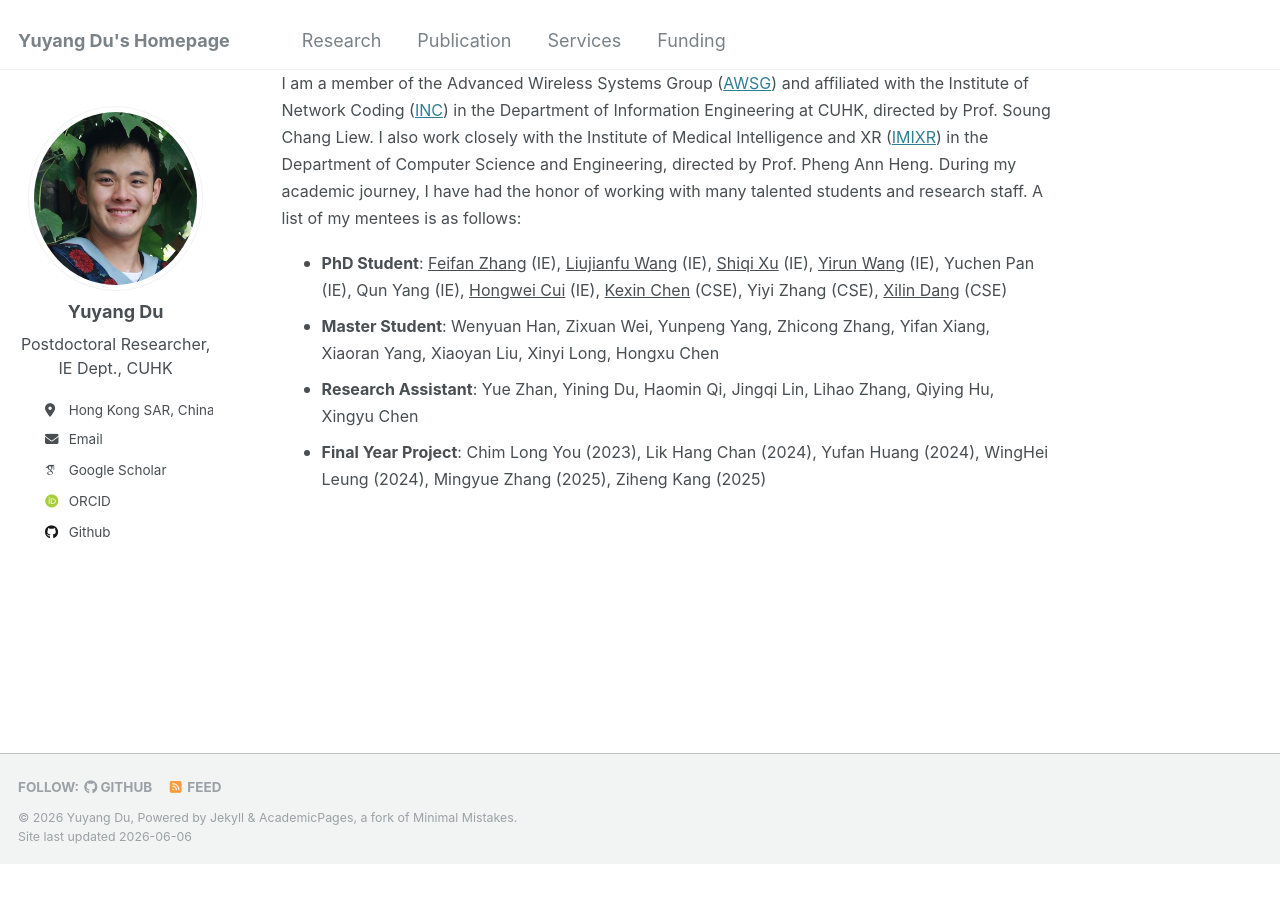
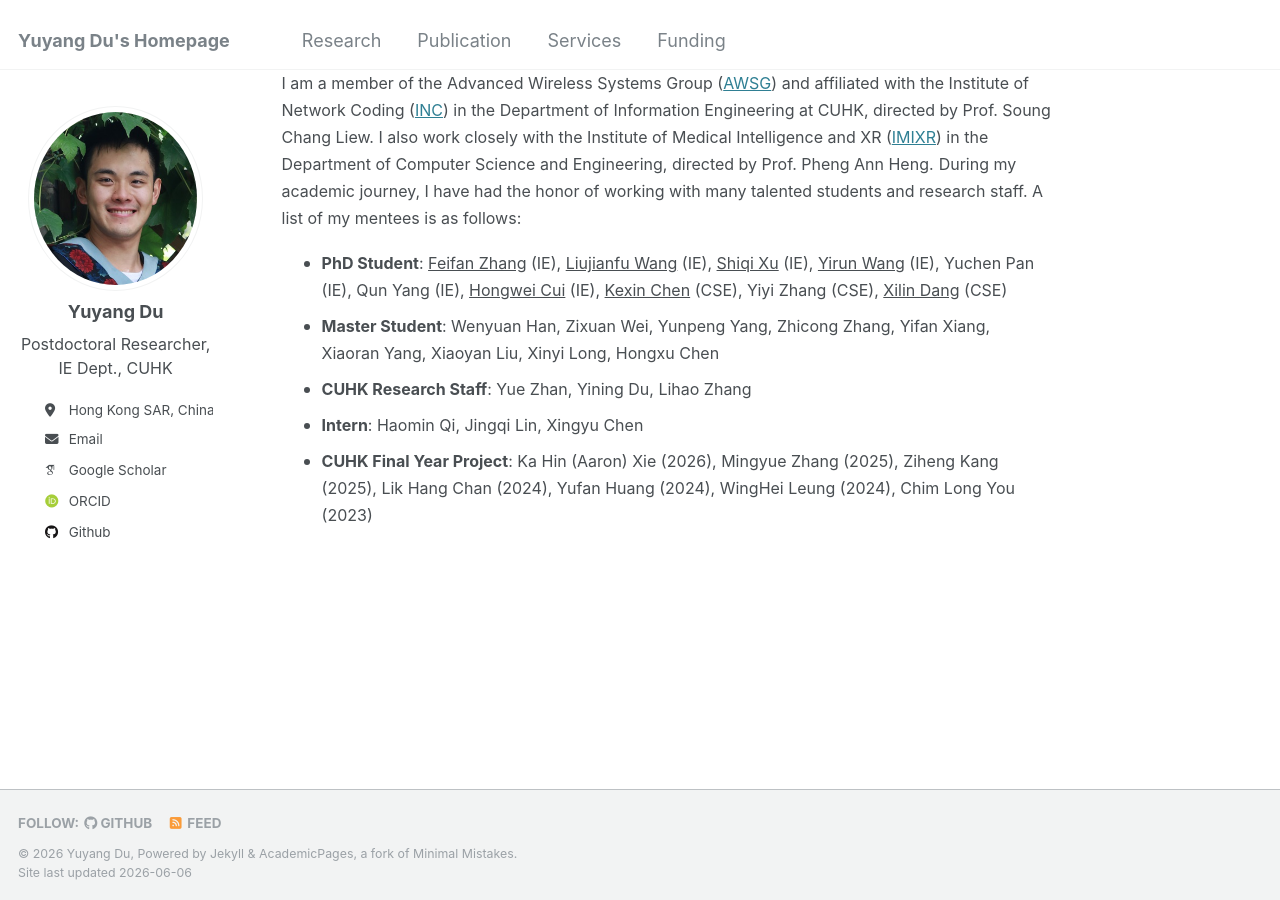
Before and after one commit to yuyangdu01/yuyangdu01.github.io, a Jekyll site: the page built from _pages/service.md, in a window 1280 px wide and 900 px high, scrolled down 864 px. Built offline with Jekyll 4.4.1, drawn with Linux system fonts in a browser that asks for light colours; some web fonts are replaced; before the commit the page ends 1728 px from its top, so only the background shows below that.

Commit message:
Update service.md

```diff
--- a/_pages/service.md
+++ b/_pages/service.md
@@ -53,6 +53,7 @@ Mentorship
 <div class="mentorship" markdown="1">
 * <font size=3> <b>PhD Student</b>: <a href="https://scholar.google.com/citations?user=pUIWEZAAAAAJ">Feifan Zhang</a> (IE), <a href="https://scholar.google.com/citations?user=zHMaH24AAAAJ">Liujianfu Wang</a> (IE), <a href="https://scholar.google.com/citations?user=-PdrGCIAAAAJ">Shiqi Xu</a> (IE), <a href="https://ieeexplore.ieee.org/author/37089175010">Yirun Wang</a> (IE), Yuchen Pan (IE), Qun Yang (IE), <a href="https://scholar.google.com/citations?user=o8vGH6kAAAAJ">Hongwei Cui</a> (IE), <a href="https://scholar.google.com/citations?user=wHMRoIUAAAAJ">Kexin Chen</a> (CSE), Yiyi Zhang (CSE), <a href="https://scholar.google.com/citations?user=XSQsbRsAAAAJ">Xilin Dang</a> (CSE)</font>
 * <font size=3> <b>Master Student</b>: Wenyuan Han, Zixuan Wei, Yunpeng Yang, Zhicong Zhang, Yifan Xiang, Xiaoran Yang, Xiaoyan Liu, Xinyi Long, Hongxu Chen</font>
-* <font size=3> <b>Research Assistant</b>: Yue Zhan, Yining Du, Haomin Qi, Jingqi Lin, Lihao Zhang, Qiying Hu, Xingyu Chen</font>
-* <font size=3> <b>Final Year Project</b>: Chim Long You (2023), Lik Hang Chan (2024), Yufan Huang (2024), WingHei Leung (2024), Mingyue Zhang (2025), Ziheng Kang (2025)</font>
+* <font size=3> <b>CUHK Research Staff</b>: Yue Zhan, Yining Du, Lihao Zhang</font>
+* <font size=3> <b>Intern</b>: Haomin Qi, Jingqi Lin, Xingyu Chen</font>
+* <font size=3> <b>CUHK Final Year Project</b>: Ka Hin (Aaron) Xie (2026), Mingyue Zhang (2025), Ziheng Kang (2025), Lik Hang Chan (2024), Yufan Huang (2024), WingHei Leung (2024), Chim Long You (2023)</font>
 </div>
```
